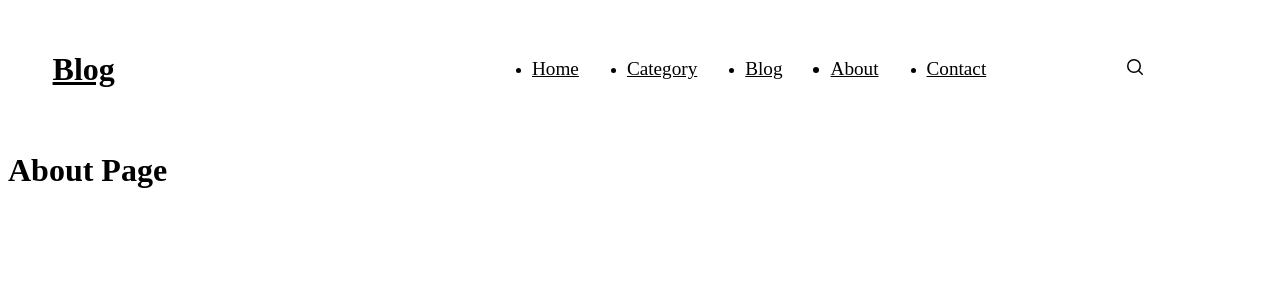
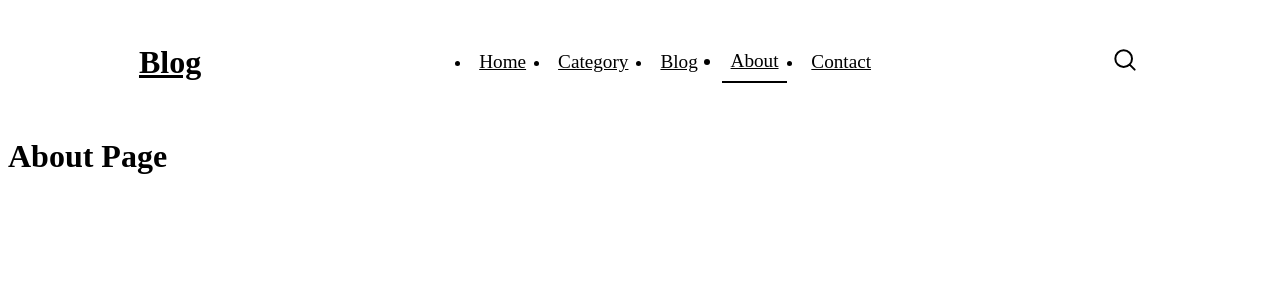
Before and after one commit to okhuarobo-osayuki/Blog-App, a React (Create React App) app: page /pages/about in a window 1280 px wide. Shown: the top 300 px of the page. Built offline with nearby package versions, Linux system fonts and the light colour scheme.

Commit message:
styled the NavBar component and added an animation to the search form

```diff
--- a/src/assets/css/navbar.css
+++ b/src/assets/css/navbar.css
@@ -2,15 +2,18 @@
   display: flex;
   justify-content: space-around;
   align-items: center;
+  flex-wrap: wrap;
   margin: 0 1rem;
   padding: 1rem 0;
+  background-color: transparent;
 }
 
-.nav-bar h1 {
+.nav-bar h1 a {
   font-family: var(--logo-font-family);
   font-size: 2rem;
   position: relative;
-  right: 5rem;
+  justify-content: left;
+  /* right: 5rem; */
 }
 
 .nav-bar a {
@@ -19,22 +22,124 @@
 
 .nav-bar ul {
   display: flex;
-  justify-content: space-around;
+  justify-content: center;
   align-items: center;
-  gap: 3rem;
+  gap: 1rem;
   position: relative;
-  left: 5rem;
+  /* left: 18rem; */
 }
 
 .nav-items a {
   font-size: 1.2rem;
   font-family: var(--heading-font-family);
+  padding: 0.5rem;
+}
+
+.nav-items a:hover {
+  border-bottom: 2px solid #000;
+}
+
+.nav-search {
+  position: relative;
+  /* left: 7rem; */
+  cursor: pointer;
+}
+
+.nav-search svg {
+  height: 2rem;
+  width: 2rem;
 }
 
 .active {
   font-family: var(--heading-font-family);
   font-size: 1.2rem;
-  border-bottom: ;
+  padding: 0.55rem;
+  border-bottom: 2px solid #000;
+}
+
+.search-form {
+  position: absolute;
+  background-color: #000;
+  display: flex;
+  justify-content: center;
+  align-items: center;
+  width: 100%;
+  padding: 2rem;
+  z-index: 302;
+  animation: slide-down .6s ease-in-out;
+}
+
+@keyframes slide-down {
+  0% {
+    transform: translateY(-100%);
+  }
+  100% {
+    transform: translateY(0);
+  }
+}
+
+.search-form input[type="search"]::-webkit-input-placeholder {
+  color: white;
+  opacity: 1;
+}
+
+.search-form input[type="search"]::-webkit-search-decoration,
+.search-form input[type="search"]::-webkit-search-cancel-button,
+.search-form input[type="search"]::-webkit-search-results-button,
+.search-form input[type="search"]::-webkit-search-results-decoration {
+  appearance: none;
+}
+
+.search-form .header-search-input {
+  outline: none;
+  background-color: transparent;
+  color: #fff;
+  padding: 1rem;
+  height: auto;
+  width: 50%;
+  font-family: var(--heading-font-family);
+  font-weight: 400;
+  font-size: 1.2rem;
+  line-height: 1;
+  border: transparent;
+  margin: 0;
+  text-align: center;
+  appearance: none;
+}
+
+.search-close {
+  display: block;
+  background-color: #27292a;
+  width: 36px;
+  height: 36px;
+  border-radius: 50%;
+  text-shadow: none;
+  color: transparent;
+  transform: translateY(-50%);
+  position: absolute;
+  top: 100%;
+  right: 2.8rem;
+  cursor: pointer;
+}
+
+.search-close::before,
+.search-close::after {
+  content: "";
+  display: inline-block;
+  width: 2px;
+  height: 14px;
+  background-color: white;
+  position: absolute;
+  top: 11px;
+  left: 14px;
+}
+
+.search-close::before {
+  transform: rotate(45deg);
+}
+
+.search-close::after {
+  transform: rotate(-45deg);
 }
 
 @media screen and (max-width: 400px) {
```
